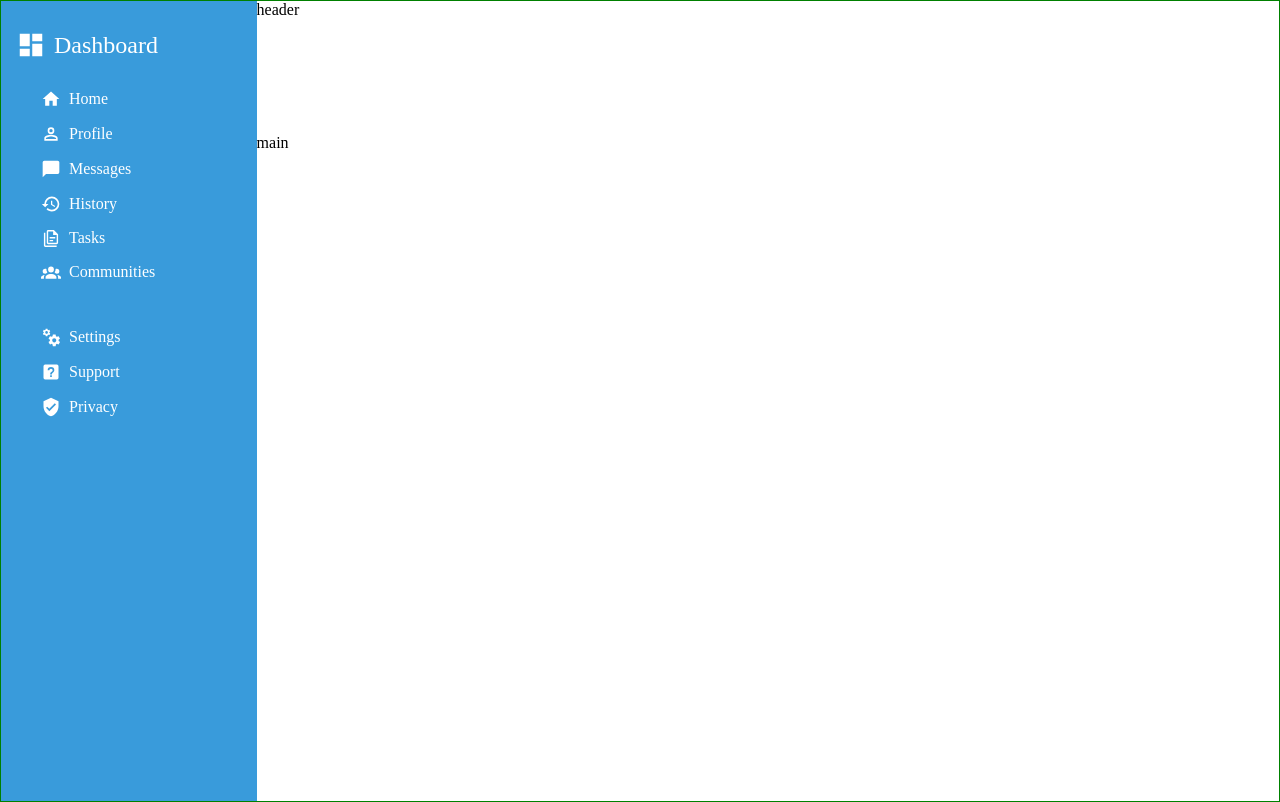
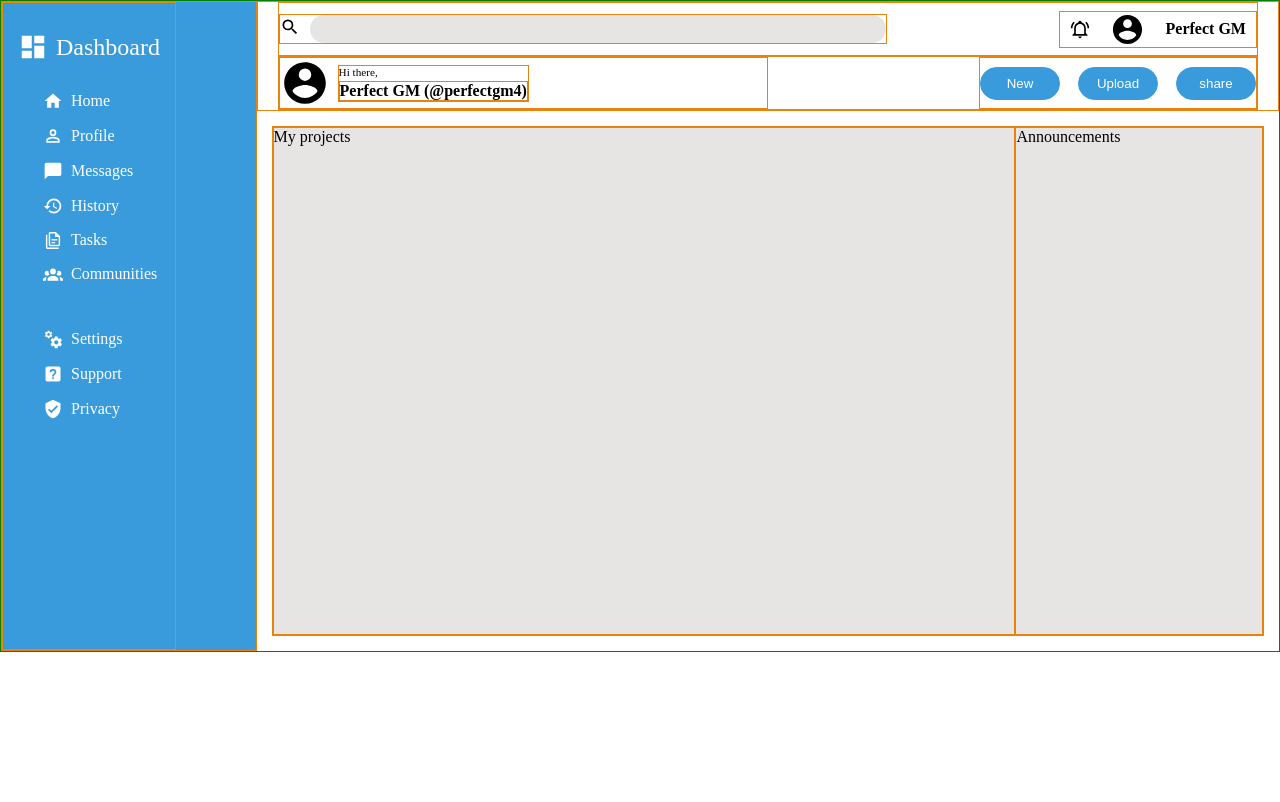
Before and after one commit to Nzube606/admin-dashboard, a plain HTML site: page index.html in a window 1280 px wide. Drawn offline with Linux system fonts and the light colour scheme.

Commit message:
completed sidebar and header

```diff
--- a/index.html
+++ b/index.html
@@ -65,8 +65,47 @@
                 </ul>
             </div>
         </div>
-        <div class="header">header</div>
-        <div class="main-content">main</div>
+        <div class="header">
+            <div class="row-one">
+                <div class="search-bar">
+                    <label for="search">
+                        <svg xmlns="http://www.w3.org/2000/svg" viewBox="0 0 24 24" width="20" height="20">
+                            <path d="M9.5,3A6.5,6.5 0 0,1 16,9.5C16,11.11 15.41,12.59 14.44,13.73L14.71,14H15.5L20.5,19L19,20.5L14,15.5V14.71L13.73,14.44C12.59,15.41 11.11,16 9.5,16A6.5,6.5 0 0,1 3,9.5A6.5,6.5 0 0,1 9.5,3M9.5,5C7,5 5,7 5,9.5C5,12 7,14 9.5,14C12,14 14,12 14,9.5C14,7 12,5 9.5,5Z" />
+                        </svg>
+                    </label>
+                    <input type="search" id="search" name="search">
+                </div>
+                <div class="profile-link">
+                    <svg class="notif" xmlns="http://www.w3.org/2000/svg" viewBox="0 0 24 24" width="20" height="20">
+                        <path d="M10,21H14A2,2 0 0,1 12,23A2,2 0 0,1 10,21M21,19V20H3V19L5,17V11C5,7.9 7.03,5.17 10,4.29C10,4.19 10,4.1 10,4A2,2 0 0,1 12,2A2,2 0 0,1 14,4C14,4.1 14,4.19 14,4.29C16.97,5.17 19,7.9 19,11V17L21,19M17,11A5,5 0 0,0 12,6A5,5 0 0,0 7,11V18H17V11M19.75,3.19L18.33,4.61C20.04,6.3 21,8.6 21,11H23C23,8.07 21.84,5.25 19.75,3.19M1,11H3C3,8.6 3.96,6.3 5.67,4.61L4.25,3.19C2.16,5.25 1,8.07 1,11Z" />
+                    </svg>
+                    <svg xmlns="http://www.w3.org/2000/svg" viewBox="0 0 24 24" width="35" height="35">
+                        <path d="M12,19.2C9.5,19.2 7.29,17.92 6,16C6.03,14 10,12.9 12,12.9C14,12.9 17.97,14 18,16C16.71,17.92 14.5,19.2 12,19.2M12,5A3,3 0 0,1 15,8A3,3 0 0,1 12,11A3,3 0 0,1 9,8A3,3 0 0,1 12,5M12,2A10,10 0 0,0 2,12A10,10 0 0,0 12,22A10,10 0 0,0 22,12C22,6.47 17.5,2 12,2Z" />
+                    </svg>
+                    <a href="" class="user-name">Perfect GM</a>
+                </div>
+            </div>
+            <div class="row-two">
+                <div class="left-items">
+                    <svg  class="profile-logo" xmlns="http://www.w3.org/2000/svg" viewBox="0 0 24 24" width="45" height="45">
+                        <path d="M12,19.2C9.5,19.2 7.29,17.92 6,16C6.03,14 10,12.9 12,12.9C14,12.9 17.97,14 18,16C16.71,17.92 14.5,19.2 12,19.2M12,5A3,3 0 0,1 15,8A3,3 0 0,1 12,11A3,3 0 0,1 9,8A3,3 0 0,1 12,5M12,2A10,10 0 0,0 2,12A10,10 0 0,0 12,22A10,10 0 0,0 22,12C22,6.47 17.5,2 12,2Z" />
+                    </svg>
+                    <div class="greetings">
+                        <span>Hi there,</span>
+                        <div class="user-name">Perfect GM (@perfectgm4)</div>
+                    </div>
+                </div>
+                <div class="right-items">
+                    <button type="button">New</button>
+                    <button type="button">Upload</button>
+                    <button type="button">share</button>
+                </div>
+            </div>
+        </div>
+        <div class="main-content">
+            <div class="projects">My projects</div>
+            <div class="announcements"> Announcements</div>
+        </div>
     </div>
 </body>
 </html>
--- a/syle.css
+++ b/syle.css
@@ -1,21 +1,27 @@
+html {
+    height: 650px;
+}
 body {
     margin: 0;
     height: 100%;
-    /* width: 1500px; */
+     --ash-background: rgb(231, 228, 228);
+     --sidebar-color: rgb(57, 155, 219);
 }
 .container {
-    height: 100vh;
+    height: 100%;
     display: grid;
     grid-template-columns: 1fr 4fr;
     grid-template-rows: 1fr 5fr;
     border: 1px solid green;
 }
 
+.main-content,
+.main-content div,
 .container div {
-    /* border: 1px solid rgb(233, 131, 15); */
+    border: 1px solid rgb(233, 131, 15);
 }
 .sidebar {
-    background-color: rgb(57, 155, 219);
+    background-color: var(--sidebar-color);
     grid-column: 1 / 2;
     grid-row: 1 / -1;
     color: white;
@@ -36,9 +42,6 @@ body {
 .menu ul li {
     margin-bottom: 15px;
 }
-.main-content {
-    grid-area: 2 / 2 / -1 / -1;
-}
 .dashboard,
 .home,
 .profile,
@@ -54,3 +57,91 @@ body {
     fill: currentColor;
     gap: 8px;
 }
+.header {
+    background-color: white;
+    display: grid;
+    grid-template-rows: 1fr 1fr;
+    padding: 0px 20px;
+}
+.row-one {
+    display: flex;
+    align-items: center;
+    justify-content: space-between;
+}
+.search-bar {
+    display: flex;
+    align-items: center;
+}
+
+input[type="search"] {
+    width: 45vw;
+    border: 2px solid var(--ash-background);
+    background-color: var(--ash-background);
+    border-radius: 15px;
+    margin-left: 10px;
+    padding: 4px 10px;
+    font-size: 0.9em;
+}
+input[type="search"]:focus {
+    border: none;
+    outline: 2px solid var(--sidebar-color);
+}
+.profile-link {
+    display: flex;
+    width: 20%;
+    justify-content: space-around;
+    align-items: center;
+}
+
+.profile-link a {
+    text-decoration: none;
+    color: black;
+}
+.row-two {
+    display: grid;
+    grid-template-columns: 1fr 1fr;
+}
+.profile-logo {
+    height: 50px;
+    width: 50px;
+    border-radius: 50%;
+}
+.left-items {
+    display:flex;
+}
+.greetings {
+    display: grid;
+    grid-template-rows: 0.5fr 1fr;
+    row-gap: 3px;
+    margin-left : 8px;
+    align-self: center;
+}
+.user-name {
+    font-weight: bold;
+
+}
+
+.greetings span {
+    font-size: 0.7em;
+}
+.right-items {
+    display: grid;
+    grid-template-columns: repeat(3, 80px);
+    align-items: center;
+    column-gap: 18px;
+    justify-self: end;
+}
+.right-items button {
+    border-radius: 20px;
+    padding: 8px;
+    border: 1px solid var(--sidebar-color);
+    background-color: var(--sidebar-color);
+    color: white;
+}
+.main-content {
+    grid-area: 2 / 2 / -1 / -1;
+    background-color: var(--ash-background);
+    display: grid;
+    grid-template-columns: 3fr 1fr;
+    margin: 15px;
+}
```
